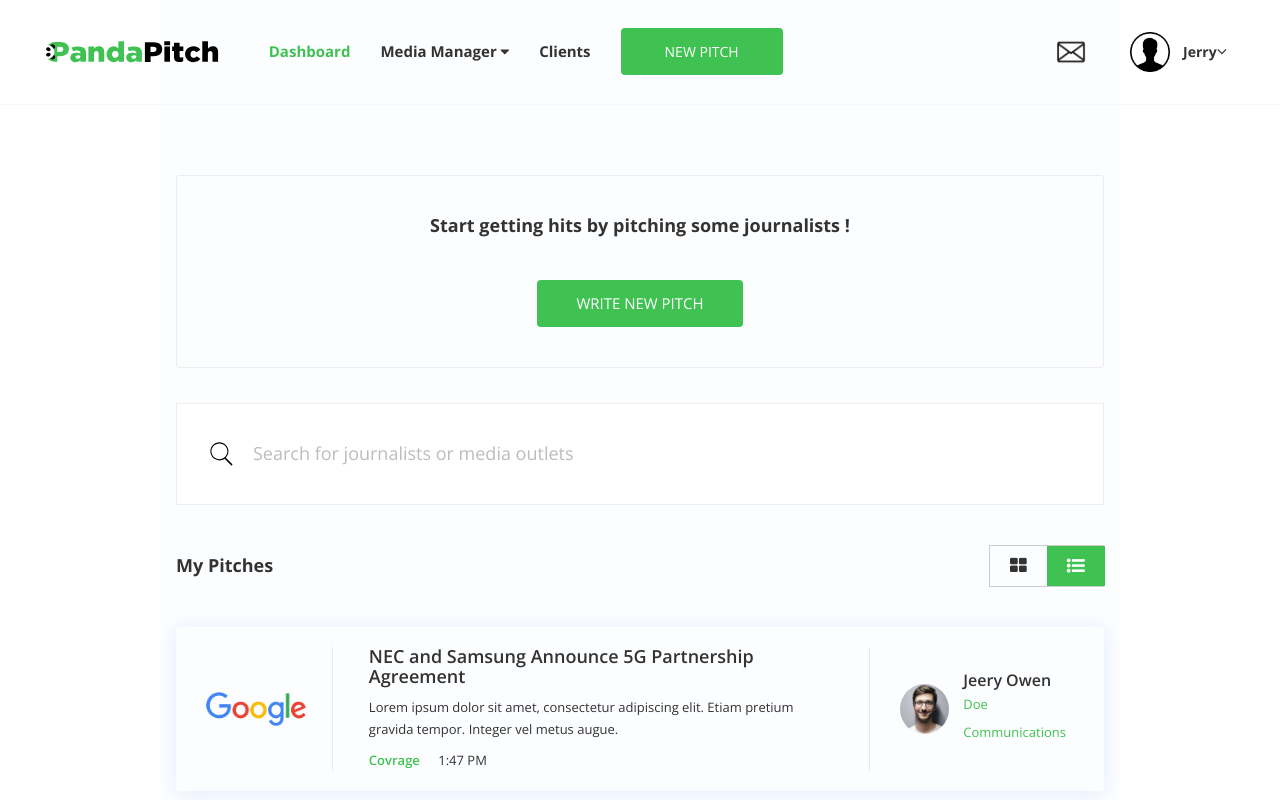
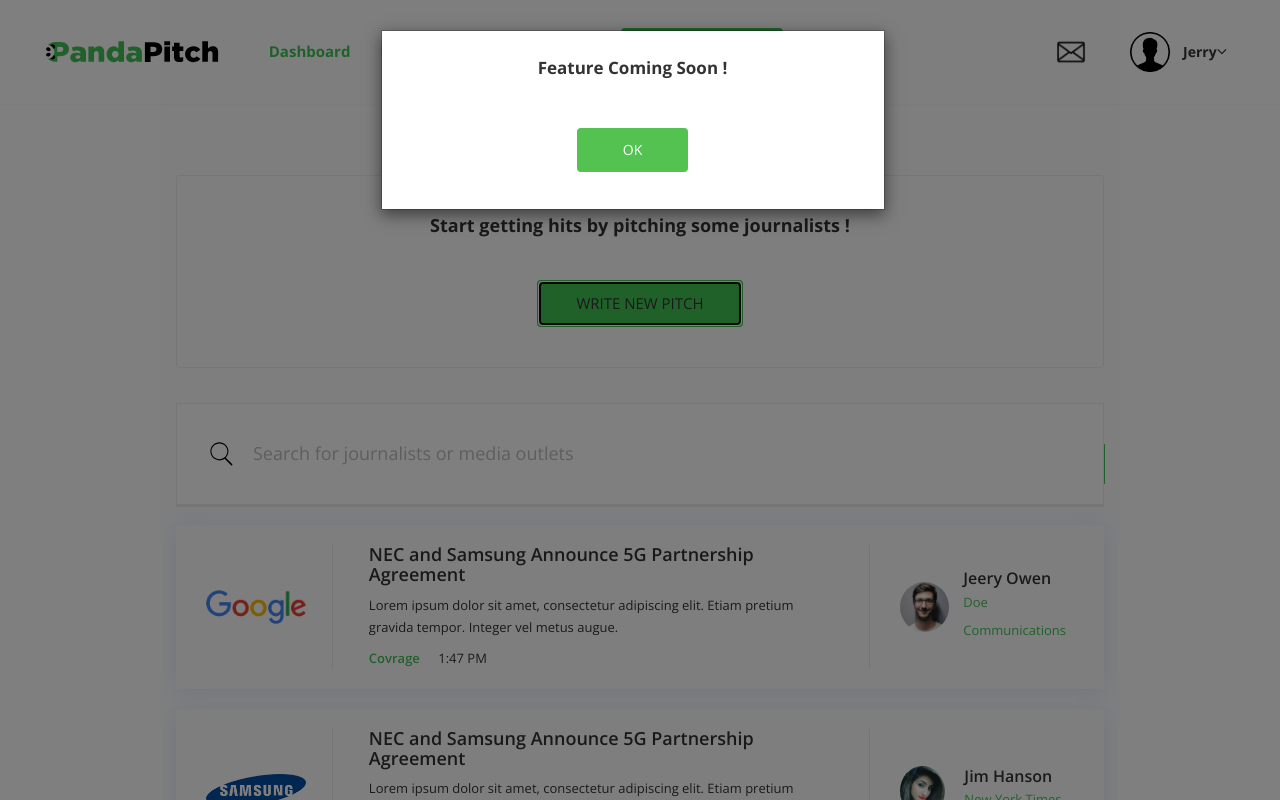
Before and after one commit to NotSoShaby/panda_pitch_fe, a React app: page / in a window 1280 px wide. Both pictures are taken after a click on the button "WRITE NEW PITCH". Shown: the top 800 px of the page. Built offline with nearby package versions, Linux system fonts and the light colour scheme.

Commit message:
developed modal component & fixed dropdown issue

```diff
--- a/package.json
+++ b/package.json
@@ -12,7 +12,6 @@
     "babel-loader": "8.0.5",
     "babel-plugin-named-asset-import": "^0.3.2",
     "babel-preset-react-app": "^9.0.0",
-    "bootstrap": "^4.3.1",
     "camelcase": "^5.2.0",
     "case-sensitive-paths-webpack-plugin": "2.2.0",
     "cross-fetch": "^3.0.3",
@@ -46,7 +45,6 @@
     "postcss-safe-parser": "4.0.1",
     "react": "^16.8.6",
     "react-app-polyfill": "^1.0.1",
-    "react-bootstrap": "^1.0.0-beta.9",
     "react-dev-utils": "^9.0.1",
     "react-dom": "^16.8.6",
     "react-input-range": "^1.3.0",
--- a/public/css/style.css
+++ b/public/css/style.css
@@ -468,6 +468,10 @@
 
 /*======================modal=================*/
 
+.cstm_modal{
+  padding-right: 15px;
+  display: block;
+}
 .cstm_modal .modal-content{
   border-radius: 0;
 }
@@ -491,9 +495,7 @@
     float: none;
     padding: 10px 44px;
 }
-/* .fade{
-  opacity: 1;
-} */
+
 /*======================header=================*/
 .container.cstm_container{
    width: 958px;
@@ -612,10 +614,14 @@
 img.srch_icn {
     width: 34px;
 }
+.search_auto_wrapper{    position: absolute;
+  width: 100%;
+  float: left;}
 .srch_lst_row {
   width: 100%;
-    float: left;border: 1px solid #ededed;
-    position: absolute;
+  float: left;
+  border: 1px solid #ededed;
+  /* position: absolute; */
   left: 0;
   right: 0;
   top: 102px;
@@ -623,7 +629,7 @@
   background: #fff;
   z-index: 9999;
   overflow-y: auto;
-    height: 100%;
+  /* height: 100%; */
   max-height: 242px;
   box-shadow: 0px 6px 10px #0000000f;
 }
--- a/src/components/gridRow.js
+++ b/src/components/gridRow.js
@@ -8,7 +8,7 @@
   return (
     <div className="card_col">
         <div className="card_top_img">
-          <img src={logo}/>
+          <img src={logo} alt="logo"/>
         </div>
         <div className="card_contnt">
           <span className="cover">Coverage</span>
@@ -19,7 +19,7 @@
         <p className="pitch_score green">Pitch Score <span className="pitch_num">{score}</span></p>
         <div className="card_pro_row">
           <div className="card_pro_img">
-            <img src={profilePic}/>
+            <img src={profilePic} alt="profile_pic"/>
           </div>
           <div className="card_pro_contnt">
             <h3>{name}</h3>
--- a/src/components/header.js
+++ b/src/components/header.js
@@ -9,10 +9,10 @@
     <header>
       <div className="hdr_lft">
             <div className="logo">
-              <img src={LOGO}/>
+              <img src={LOGO} alt="logo"/>
                 <span className="profile_detail desktop_none">
                       <div className="user_img">
-                        <a href=""><img src={USER}/></a>
+                        <a href=""><img src={USER} alt="user"/></a>
                       </div>
                       <div className={`dropdown ${isOpen && 'open'}`}>
                         <button className="btn cstm_dropdown dropdown-toggle" type="button" data-toggle="dropdown">Jerry
--- a/src/components/listRow.js
+++ b/src/components/listRow.js
@@ -8,7 +8,7 @@
   return (
     <div className="list_col">
       <div className="list_lft">
-        <img src={logo}/>
+        <img src={logo} alt="logo"/>
       </div>
       <div className="list_middle">
         <h3>{title}</h3>
@@ -17,7 +17,7 @@
       </div>
       <div className="list_rgt">
         <div className="list_rgt_pro">
-          <img src={profilePic}/>
+          <img src={profilePic} alt="profile_pic"/>
         </div>
         <div className="list_rgt_cont">
           <h4>{name}</h4>
--- a/src/components/modal.js
+++ b/src/components/modal.js
@@ -1,25 +1,64 @@
-import React from 'react';
+import React, { Component } from 'react';
 import PropTypes from 'prop-types';
-import { Modal } from 'react-bootstrap';
 
-const CusModal = ({ children, isOpen, onClose }) => {
-  return (
-    <Modal show={isOpen} onHide={onClose} className={"cstm_modal"}>
-      {children}
-    </Modal>
-  )
+class CusModal extends Component  {
+  // add listener in document
+  componentDidMount = () => {
+    document.addEventListener('mousedown', this.handleClickOutside);
+  }
+
+  // remove listener from document
+  componentWillUnmount = () => {
+    document.removeEventListener('mousedown', this.handleClickOutside);
+  }
+
+  // reference initialization
+  setWrapperRef = (node) => {
+    this.wrapperRef = node;
+  }
+
+  // handle outside click of modal
+  handleClickOutside = (event) => {
+    const { onClose, autoClose } = this.props;
+    if (this.wrapperRef && !this.wrapperRef.contains(event.target) && autoClose) {
+      onClose();
+    }
+  }
+
+  render(){
+    const { isOpen, children, className} = this.props;
+    if(!isOpen) return null;
+    return (
+      <div className={`modal-open ${className}`}>
+        <div className={`modal fade cstm_modal in`} id="myModal" role="dialog">
+            <div className="modal-dialog"   ref={this.setWrapperRef} id="modal">
+              <div className="modal-content">
+                <div className="modal-body">
+                  {children}
+                </div>
+              </div>
+            </div>
+          </div>
+        <div className="modal-backdrop fade in"></div>
+      </div>
+    )
+  }
 }
 
 // props initialization ( default values )
 CusModal.defaultProps = {
   isOpen: false,
+  autoClose: false,
+  className: '',
   onClose: () => {},
 };
 
 // props type definition
 CusModal.propTypes = {
   isOpen: PropTypes.bool,
-  onClose: PropTypes.func
+  autoClose: PropTypes.bool,
+  onClose: PropTypes.func,
+  className: PropTypes.string,
 };
 
 // default importing
--- a/src/containers/home/home.js
+++ b/src/containers/home/home.js
@@ -18,11 +18,13 @@
             <button className="btn new_pitch_btn" onClick={createNewPitch}>Write New Pitch</button>
         </div>
         <div className="srch_row">
+        <div className="search_auto_wrapper">
           <div className="srch_col">
               <input type="search" placeholder="Search for journalists or media outlets" value={val} onChange={(e)=>setVal(e.target.value)}/>
-              <button type="button"><img className="srch_icn" src={SEARCH_ICON}/></button>
+              <button type="button"><img className="srch_icn" src={SEARCH_ICON} alt="search"/></button>
           </div>
           <Search val={val}/>
+          </div>
         </div>
         <div className="pitches_row">
           <h4>My Pitches</h4>
@@ -38,24 +40,23 @@
 }
 
 const Search = ({ val }) => {
-  let searchList = []
-  val && PITCHES.map((pitch)=>{
-    if(pitch.name.toLowerCase().includes(val.toLowerCase()))
-      searchList.push({...pitch})
-  })
-  return searchList.length>0 && (<div className="srch_lst_row">
-    {searchList.map(({ name, profile, profilePic },count)=>{
+  return PITCHES.length>0 && (
+    <div className="srch_lst_row">
+      {PITCHES.map(({ name, profile, profilePic },count)=>{
+        if(val && name.toLowerCase().includes(val.toLowerCase()))
         return (<div key={count} className="srch_lst_col">
             <div className="srch_pic">
-            <img src={profilePic}/>
+              <img src={profilePic} alt="profile_pic"/>
             </div>
             <span className="pro_detail">
                 <h3>{name}</h3>
                 <p>{profile}</p>
             </span>
         </div>)
+        return null
     })}
   </div>
+
 )}
 
 
--- a/src/containers/home/index.js
+++ b/src/containers/home/index.js
@@ -22,7 +22,7 @@
 	render() {
     let { isModalOpen } = this.state;
 		return [
-      <Modal onClose={this.handleModalClose} isOpen={isModalOpen}>
+      <Modal onClose={this.handleModalClose} isOpen={isModalOpen} autoClose>
         <p>Feature Coming Soon !</p>
         <div className="pop_btn">
           <button type="submit" className="btn btn-default green_bg_btn" onClick={this.handleModalClose}>OK</button>
--- a/src/containers/signup/form2.js
+++ b/src/containers/signup/form2.js
@@ -5,7 +5,7 @@
 
 // render form1
 const Form2 = ({ onSubmit, onBack, onChange, email, password, fullName, signup }) => {
-  let { code, isLoading } = signup;
+  let { code } = signup;
   // if(isLoading) return <div>Loading...</div>
 	return [
 		<h2 key="heading">Sign Up</h2>,
--- a/src/containers/signup/form4.js
+++ b/src/containers/signup/form4.js
@@ -15,7 +15,7 @@
   getJournalistInterests,
 	error
 }) => {
-	let { code, message } = journalistProfile;
+	let { code } = journalistProfile;
 	return (
 		<div className="step_form_col">
 			<h2 className="mbot30">What do you write about?</h2>
--- a/src/redux/actions/survey.js
+++ b/src/redux/actions/survey.js
@@ -1,4 +1,3 @@
-import HELPER from '../../utils/helper';
 import Request from '../../redux/ApiCaller';
 import CONSTANT from '../../utils/constant';
 import { getUserId } from './signup';
--- a/src/routes/app.js
+++ b/src/routes/app.js
@@ -1,5 +1,5 @@
 import React, { Component } from 'react';
-import { BrowserRouter as Router, Route, Switch } from 'react-router-dom';
+import { Route } from 'react-router-dom';
 import { logout } from '../redux/actions/app';
 import Header from '../components/header';
 import Home from '../containers/home';
```
Lines whose indentation alone changed are shown as unchanged.
